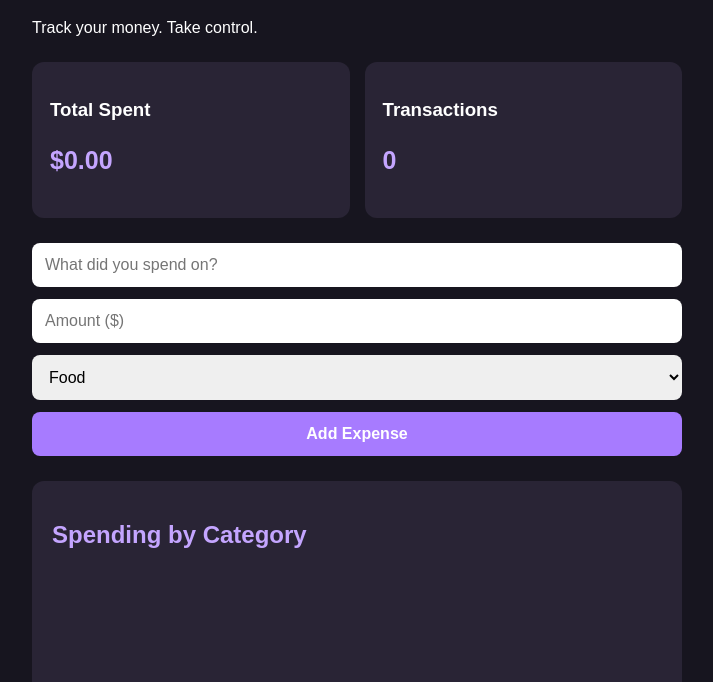
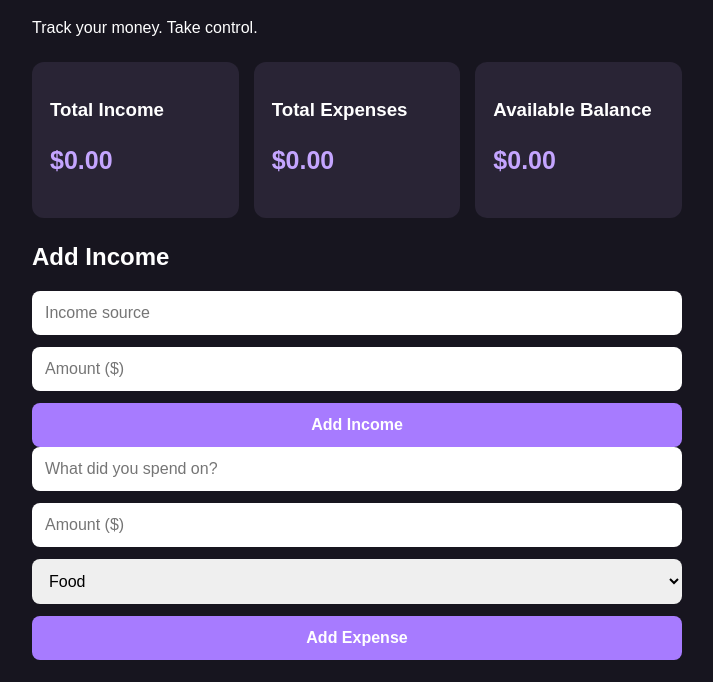
Before and after one commit to killa06h-collab/KillaCode-Portfolio, a plain HTML site: page expenses.html in a window 1280 px wide. Shown: the part 92-774 px from the top of the page, without its empty margins (283-996 px from the left). Drawn offline with nearby package versions, Linux system fonts and the light colour scheme.

Commit message:
Enhance expense tracker with income and balance sections
Added sections for Total Income, Total Expenses, and Available Balance in the expense tracker. Included a form for adding income.

```diff
--- a/expenses.html
+++ b/expenses.html
@@ -16,14 +16,41 @@
 
     <section class="summary">
   <div>
-        <h3>Total Spent</h3>
+    <h3>Total Income</h3>
+    <p id="income-total">$0.00</p>
+  </div>
+
+  <div>
+    <h3>Total Expenses</h3>
     <p id="total">$0.00</p>
   </div>
+
   <div>
-        <h3>Transactions</h3>
-        <p id="count">0</p>
+    <h3>Available Balance</h3>
+    <p id="balance">$0.00</p>
   </div>
 </section>
+
+    <h2>Add Income</h2>
+
+<form id="income-form">
+  <input
+    id="income-description"
+    placeholder="Income source"
+    required
+  >
+
+  <input
+    id="income-amount"
+    type="number"
+    min="0.01"
+    step="0.01"
+    placeholder="Amount ($)"
+    required
+  >
+
+  <button type="submit">Add Income</button>
+</form>
 
     <form id="expense-form">
       <input id="description" placeholder="What did you spend on?" required>
```
Lines whose indentation alone changed are shown as unchanged.
